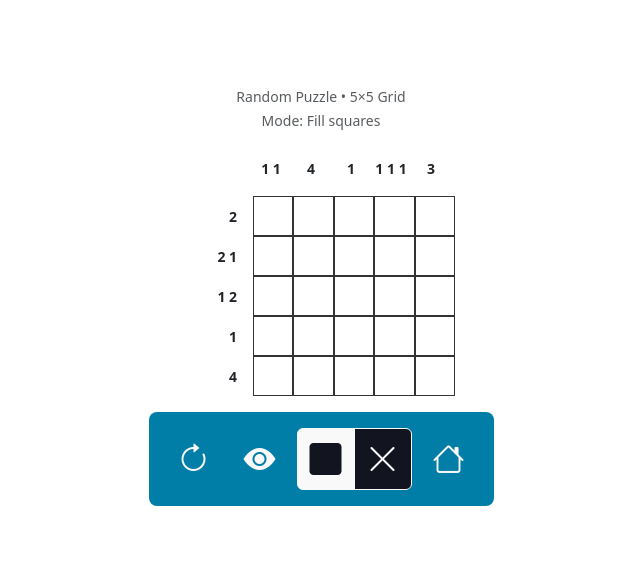
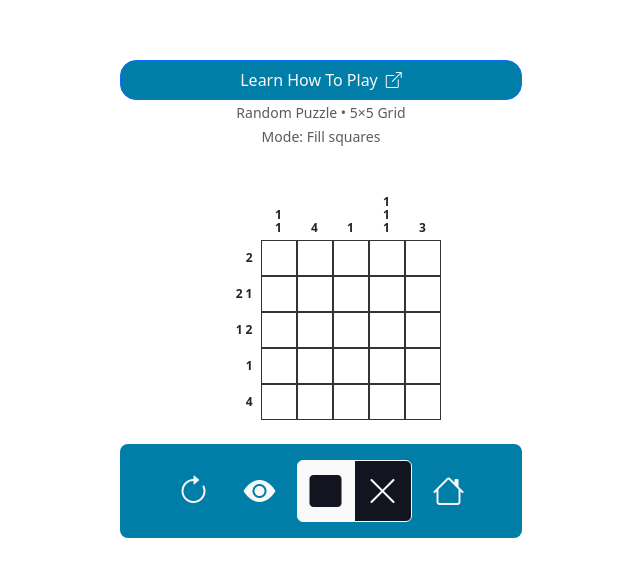
Before and after one commit to Jamie-Watson/SEG3125_Game, a React (Vite) app: page /game in a window 1280 px wide. Shown: the part 105-682 px from the top of the page, without its empty margins (319-959 px from the left). Built offline with nearby package versions, Linux system fonts and the light colour scheme.

Commit message:
wip nonogram page done

```diff
--- a/src/App.css
+++ b/src/App.css
@@ -74,3 +74,311 @@
   color: var(--t-white) !important;
   border-color: var(--t-white) !important;
 }
+
+
+/* stuff for fixing moble sizing */
+
+.nonogram-container {
+  width: 100%;
+  max-width: 100vw;
+  overflow-x: auto;
+  padding: 8px;
+}
+
+.nonogram-grid-wrapper {
+  display: flex;
+  flex-direction: column;
+  align-items: center;
+  min-width: fit-content;
+}
+
+.col-clues-container {
+  display: flex;
+  justify-content: center;
+  margin-bottom: 4px;
+  min-height: 40px;
+}
+
+.col-clues-wrapper {
+  display: flex;
+  align-items: flex-end;
+}
+
+.col-clue {
+  display: flex;
+  align-items: flex-end;
+  justify-content: center;
+  text-align: center;
+  font-weight: bold;
+  line-height: 1;
+  padding-bottom: 2px;
+}
+
+.col-clue-content {
+  display: flex;
+  flex-direction: column;
+  gap: 1px;
+  align-items: center;
+}
+
+.grid-and-row-clues {
+  display: flex;
+  align-items: center;
+  justify-content: center;
+}
+
+.row-clues-container {
+  display: flex;
+  flex-direction: column;
+  margin-right: 4px;
+}
+
+.row-clue {
+  display: flex;
+  align-items: center;
+  justify-content: flex-end;
+  font-weight: bold;
+  padding-right: 4px;
+}
+
+.game-grid {
+  display: flex;
+  flex-direction: column;
+  touch-action: none;
+  user-select: none;
+}
+
+.grid-row {
+  display: flex;
+}
+
+.grid-cell {
+  border: 1px solid #333;
+  background-color: white;
+  color: transparent;
+  cursor: pointer;
+  display: flex;
+  align-items: center;
+  justify-content: center;
+  font-weight: bold;
+  padding: 0;
+  margin: 0;
+  min-width: 0;
+  touch-action: none;
+  transition: background-color 0.1s ease;
+}
+
+.grid-cell:disabled {
+  cursor: default;
+}
+
+.grid-cell.filled {
+  background-color: #333;
+}
+
+.grid-cell.crossed {
+  background-color: white;
+  color: #666;
+}
+
+.grid-cell.empty {
+  background-color: white;
+}
+
+.grid-cell:hover:not(:disabled) {
+  opacity: 0.8;
+}
+
+.grid-cell:active:not(:disabled) {
+  transform: scale(0.95);
+}
+
+.grid-cell {
+  width: 18px;
+  height: 18px;
+  font-size: 10px;
+}
+
+.col-clue {
+  width: 18px;
+  min-height: 40px;
+  font-size: 8px;
+}
+
+.row-clue {
+  width: 35px;
+  height: 18px;
+  font-size: 8px;
+}
+
+.col-clues-wrapper {
+  margin-left: 39px;
+}
+
+@media (min-width: 576px) {
+  .grid-cell {
+    width: 22px;
+    height: 22px;
+    font-size: 11px;
+  }
+
+  .col-clue {
+    width: 22px;
+    min-height: 44px;
+    font-size: 9px;
+  }
+
+  .col-clues-container {
+    min-height: 48px;
+  }
+
+  .row-clue {
+    width: 40px;
+    height: 22px;
+    font-size: 9px;
+  }
+
+  .col-clues-wrapper {
+    margin-left: 44px;
+  }
+}
+
+@media (min-width: 768px) {
+  .grid-cell {
+    width: 28px;
+    height: 28px;
+    font-size: 12px;
+  }
+
+  .col-clue {
+    width: 28px;
+    min-height: 50px;
+    font-size: 10px;
+  }
+
+  .col-clues-container {
+    min-height: 54px;
+  }
+
+  .row-clue {
+    width: 45px;
+    height: 28px;
+    font-size: 10px;
+  }
+
+  .col-clues-wrapper {
+    margin-left: 49px;
+  }
+}
+
+@media (min-width: 992px) {
+  .grid-cell {
+    width: 32px;
+    height: 32px;
+    font-size: 13px;
+  }
+
+  .col-clue {
+    width: 32px;
+    min-height: 56px;
+    font-size: 11px;
+  }
+
+  .col-clues-container {
+    min-height: 60px;
+  }
+
+  .row-clue {
+    width: 50px;
+    height: 32px;
+    font-size: 11px;
+  }
+
+  .col-clues-wrapper {
+    margin-left: 54px;
+  }
+}
+
+@media (min-width: 1200px) {
+  .grid-cell {
+    width: 36px;
+    height: 36px;
+    font-size: 14px;
+  }
+
+  .col-clue {
+    width: 36px;
+    min-height: 60px;
+    font-size: 12px;
+  }
+
+  .col-clues-container {
+    min-height: 64px;
+  }
+
+  .row-clue {
+    width: 55px;
+    height: 36px;
+    font-size: 12px;
+  }
+
+  .col-clues-wrapper {
+    margin-left: 59px;
+  }
+}
+
+@media (max-width: 575px) {
+  .nonogram-container.large-grid .grid-cell {
+    width: 15px;
+    height: 15px;
+    font-size: 8px;
+  }
+
+  .nonogram-container.large-grid .col-clue {
+    width: 15px;
+    min-height: 35px;
+    font-size: 7px;
+  }
+
+  .nonogram-container.large-grid .col-clues-container {
+    min-height: 38px;
+  }
+
+  .nonogram-container.large-grid .row-clue {
+    width: 30px;
+    height: 15px;
+    font-size: 7px;
+  }
+
+  .nonogram-container.large-grid .col-clues-wrapper {
+    margin-left: 34px;
+  }
+}
+
+@media (max-width: 360px) {
+  .nonogram-container.large-grid .grid-cell {
+    width: 13px;
+    height: 13px;
+    font-size: 7px;
+  }
+
+  .nonogram-container.large-grid .col-clue {
+    width: 13px;
+    min-height: 32px;
+    font-size: 6px;
+  }
+
+  .nonogram-container.large-grid .col-clues-container {
+    min-height: 35px;
+  }
+
+  .nonogram-container.large-grid .row-clue {
+    width: 28px;
+    height: 13px;
+    font-size: 6px;
+  }
+
+  .nonogram-container.large-grid .col-clues-wrapper {
+    margin-left: 32px;
+  }
+}
--- a/src/components/GameControls.jsx
+++ b/src/components/GameControls.jsx
@@ -5,7 +5,6 @@ import { useLocation, useNavigate } from 'react-router-dom';
 const GameControls = ({
   onReset,
   onRevealSolution,
-  onHint,
   onToggleMode,
   isComplete,
   currentMode = "fill",
@@ -66,7 +65,7 @@ const GameControls = ({
       <button
         className="btn rounded-circle d-flex align-items-center justify-content-center ToolBarButton"
         onClick={() => navigate('/')}
-        data-tooltip-id="hint-tooltip"
+        data-tooltip-id="home-tooltip"
         disabled={isComplete}
       >
         <i className="bi bi-house fs-2"></i>
@@ -74,7 +73,7 @@ const GameControls = ({
 
       <Tooltip id="reset-tooltip" content="Reset puzzle" />
       <Tooltip id="reveal-tooltip" content="Reveal solution" />
-      <Tooltip id="hint-tooltip" content="Return to the home page" />
+      <Tooltip id="home-tooltip" content="Return to the home page" />
       <Tooltip
         id="mode-tooltip"
         content={`Switch to ${mode === "fill" ? "cross" : "fill"} mode`}
--- a/src/components/NonogramGrid.jsx
+++ b/src/components/NonogramGrid.jsx
@@ -4,6 +4,8 @@ const NonogramGrid = ({ grid, rowClues, colClues, onCellClick, isComplete, gameM
   const gridSize = grid.length;
   const [isDragging, setIsDragging] = useState(false);
   const [dragValue, setDragValue] = useState(null);
+
+  const isLargeGrid = gridSize > 10;
 
   const handleMouseDown = useCallback((rowIndex, colIndex, event) => {
     if (isComplete) return;
@@ -39,46 +41,49 @@ const NonogramGrid = ({ grid, rowClues, colClues, onCellClick, isComplete, gameM
     setDragValue(null);
   }, []);
 
+  const handleTouchStart = useCallback((rowIndex, colIndex, event) => {
+    handleMouseDown(rowIndex, colIndex, event);
+  }, [handleMouseDown]);
+
+  const handleTouchMove = useCallback((event) => {
+    if (!isDragging || isComplete) return;
+
+    event.preventDefault();
+    const touch = event.touches[0];
+    const element = document.elementFromPoint(touch.clientX, touch.clientY);
+
+    if (element && element.dataset.row && element.dataset.col) {
+      const rowIndex = parseInt(element.dataset.row);
+      const colIndex = parseInt(element.dataset.col);
+      handleMouseEnter(rowIndex, colIndex);
+    }
+  }, [isDragging, isComplete, handleMouseEnter]);
+
+  const handleTouchEnd = useCallback(() => {
+    handleMouseUp();
+  }, [handleMouseUp]);
+
   return (
-    <div className="nonogram-container">
-      <div className="d-flex justify-content-center mb-2">
-        <div style={{ marginLeft: '60px' }}>
-          <div className="d-flex">
+    <div className={`nonogram-container ${isLargeGrid ? 'large-grid' : ''}`}>
+      <div className="nonogram-grid-wrapper">
+        <div className="col-clues-container">
+          <div className="col-clues-wrapper">
             {colClues.map((clue, index) => (
-              <div
-                key={index}
-                className="text-center fw-bold"
-                style={{
-                  width: '40px',
-                  height: '40px',
-                  display: 'flex',
-                  alignItems: 'center',
-                  justifyContent: 'center',
-                  fontSize: '14px'
-                }}
-              >
-                {clue.join(' ')}
+              <div key={index} className="col-clue">
+                <div className="col-clue-content">
+                  {clue.map((num, i) => (
+                    <div key={i}>{num}</div>
+                  ))}
+                </div>
               </div>
             ))}
           </div>
         </div>
-      </div>
 
-      <div className="d-flex align-items-center justify-content-center">
-        <div className="me-3">
+        <div className="grid-and-row-clues">
+          <div className="row-clues-container">
             {rowClues.map((clue, index) => (
-            <div
-              key={index}
-              className="text-end fw-bold"
-              style={{
-                width: '50px',
-                height: '40px',
-                display: 'flex',
-                alignItems: 'center',
-                justifyContent: 'flex-end',
-                fontSize: '14px'
-              }}
-            >
+              <div key={index} className="row-clue">
                 {clue.join(' ')}
               </div>
             ))}
@@ -88,29 +93,22 @@ const NonogramGrid = ({ grid, rowClues, colClues, onCellClick, isComplete, gameM
             className="game-grid"
             onMouseUp={handleMouseUp}
             onMouseLeave={handleMouseUp}
+            onTouchEnd={handleTouchEnd}
+            onTouchMove={handleTouchMove}
           >
             {grid.map((row, rowIndex) => (
-            <div key={rowIndex} className="d-flex">
+              <div key={rowIndex} className="grid-row">
                 {row.map((cell, colIndex) => (
                   <button
                     key={`${rowIndex}-${colIndex}`}
                     className={`grid-cell ${
                       cell === 1 ? 'filled' : cell === 2 ? 'crossed' : 'empty'
                     }`}
-                  style={{
-                    width: '40px',
-                    height: '40px',
-                    border: '1px solid #333',
-                    backgroundColor: cell === 1 ? '#333' : 'white',
-                    color: cell === 2 ? '#666' : 'transparent',
-                    cursor: isComplete ? 'default' : 'pointer',
-                    display: 'flex',
-                    alignItems: 'center',
-                    justifyContent: 'center',
-                    fontWeight: 'bold'
-                  }}
+                    data-row={rowIndex}
+                    data-col={colIndex}
                     onMouseDown={(e) => handleMouseDown(rowIndex, colIndex, e)}
                     onMouseEnter={() => handleMouseEnter(rowIndex, colIndex)}
+                    onTouchStart={(e) => handleTouchStart(rowIndex, colIndex, e)}
                     disabled={isComplete}
                   >
                     {cell === 2 ? '×' : ''}
@@ -121,6 +119,7 @@ const NonogramGrid = ({ grid, rowClues, colClues, onCellClick, isComplete, gameM
           </div>
         </div>
       </div>
+    </div>
   );
 };
 
--- a/src/pages/GamePage.jsx
+++ b/src/pages/GamePage.jsx
@@ -133,39 +133,32 @@ const GamePage = () => {
     }));
   };
 
-  const handleHint = () => {
-    if (gameState.isComplete) return;
-
-    const incorrectCells = [];
-    for (let row = 0; row < gameState.size; row++) {
-      for (let col = 0; col < gameState.size; col++) {
-        const currentCell = gameState.grid[row][col];
-        const solutionCell = gameState.solution[row][col];
-
-        if ((solutionCell === 1 && currentCell !== 1) ||
-            (solutionCell === 0 && currentCell === 1)) {
-          incorrectCells.push({ row, col });
-        }
-      }
-    }
-
-    if (incorrectCells.length > 0) {
-      const randomCell = incorrectCells[Math.floor(Math.random() * incorrectCells.length)];
-      const correctValue = gameState.solution[randomCell.row][randomCell.col];
-      handleCellClick(randomCell.row, randomCell.col, correctValue);
-    }
-  };
-
   const handleToggleMode = (newMode) => {
     setGameMode(newMode);
   };
 
   return (
-    <div className="container-fluid py-3">
+  <div className="container-fluid py-3 justify-content-center align-items-center">
+    <div className="row justify-content-center mt-2">
+      <div className="col-12 col-sm-10 col-md-8 col-lg-4">
+        <button
+          className="btn btn-primary w-100 HomeInfoButton"
+          onClick={() =>
+            window.open(
+              "https://www.youtube.com/watch?v=EaxT0RGWrjw",
+              "_blank"
+            )
+          }
+        >
+          Learn How To Play
+          <i className="bi bi-box-arrow-up-right ms-2"></i>
+        </button>
+      </div>
+    </div>
 
     {gameState.isComplete && (
       <div className="row justify-content-center mb-3">
-          <div className="col-auto">
+        <div className="col-12 col-sm-10 col-md-8 col-lg-4">
           <div className="alert alert-success text-center">
             <h4>Congratulations!</h4>
             <p>You solved the {gameConfig.difficulty} nonogram!</p>
@@ -200,11 +193,10 @@ const GamePage = () => {
     </div>
 
     <div className="row justify-content-center mt-3">
-        <div className="col-auto">
+      <div className="col-12 col-sm-10 col-md-8 col-lg-4">
         <GameControls
           onReset={resetGame}
           onRevealSolution={handleRevealSolution}
-            onHint={handleHint}
           onToggleMode={handleToggleMode}
           onNewPuzzle={generateNewPuzzle}
           isComplete={gameState.isComplete}
```
Also changed, not shown: src/components/GameForm.jsx (+0 -31 lines). Lines whose indentation alone changed are shown as unchanged.
